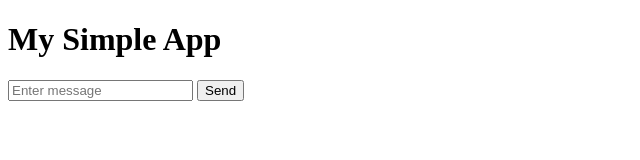
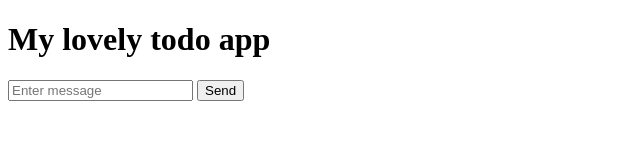
Before and after one commit to amingodamaris99-maker/three-tier-app, a website: page public/index.html in a window 1280 px wide. Shown: the whole page, without its empty margins (0-640 px from the left). Drawn offline with Linux system fonts and the light colour scheme; no server answers.

Commit message:
updated app title

```diff
--- a/public/index.html
+++ b/public/index.html
@@ -4,7 +4,7 @@
     <title>Simple App</title>
 </head>
 <body>
-    <h1>My Simple App</h1>
+    <h1>My lovely todo app</h1>
     <input type="text" id="msg" placeholder="Enter message">
     <button onclick="addMessage()">Send</button>
     <ul id="list"></ul>
```
